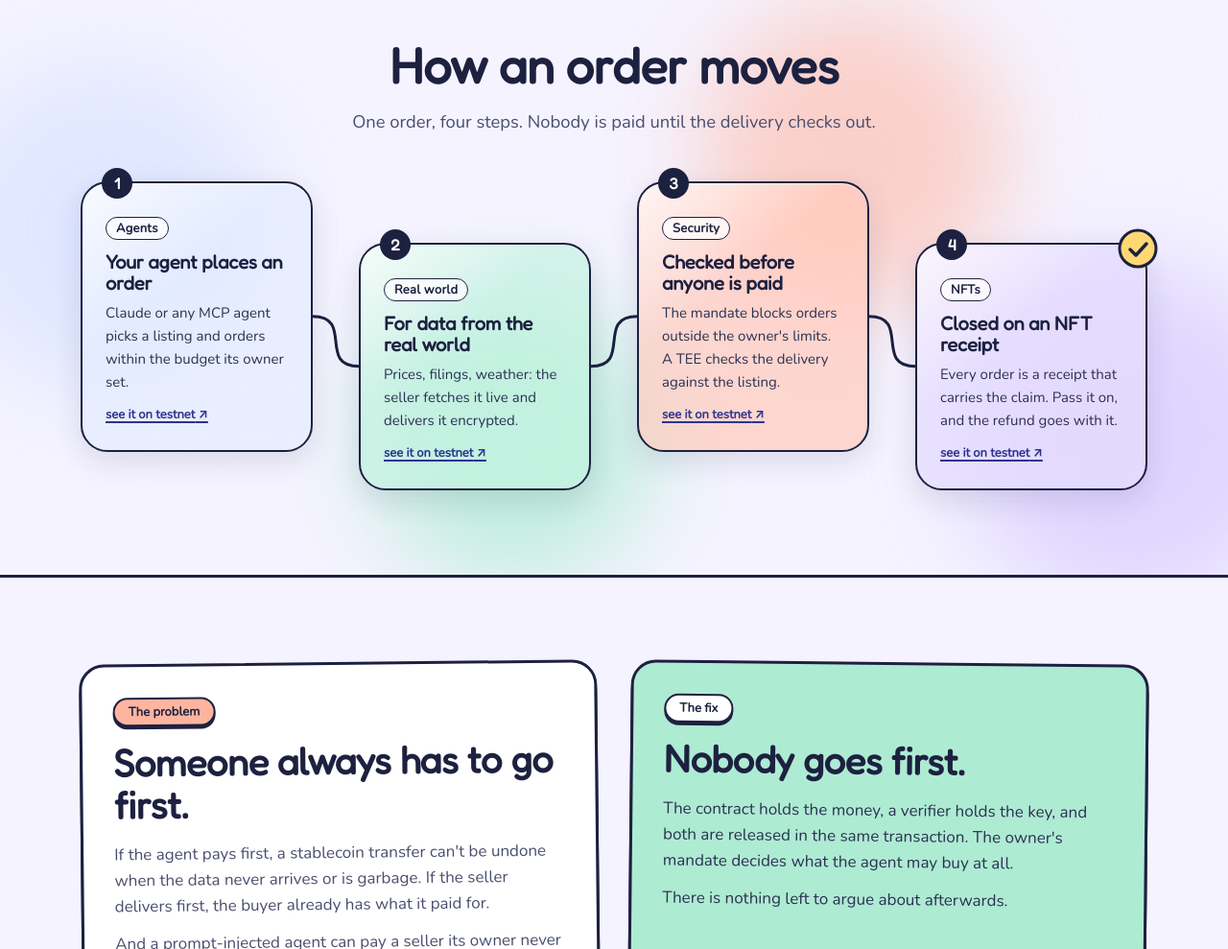
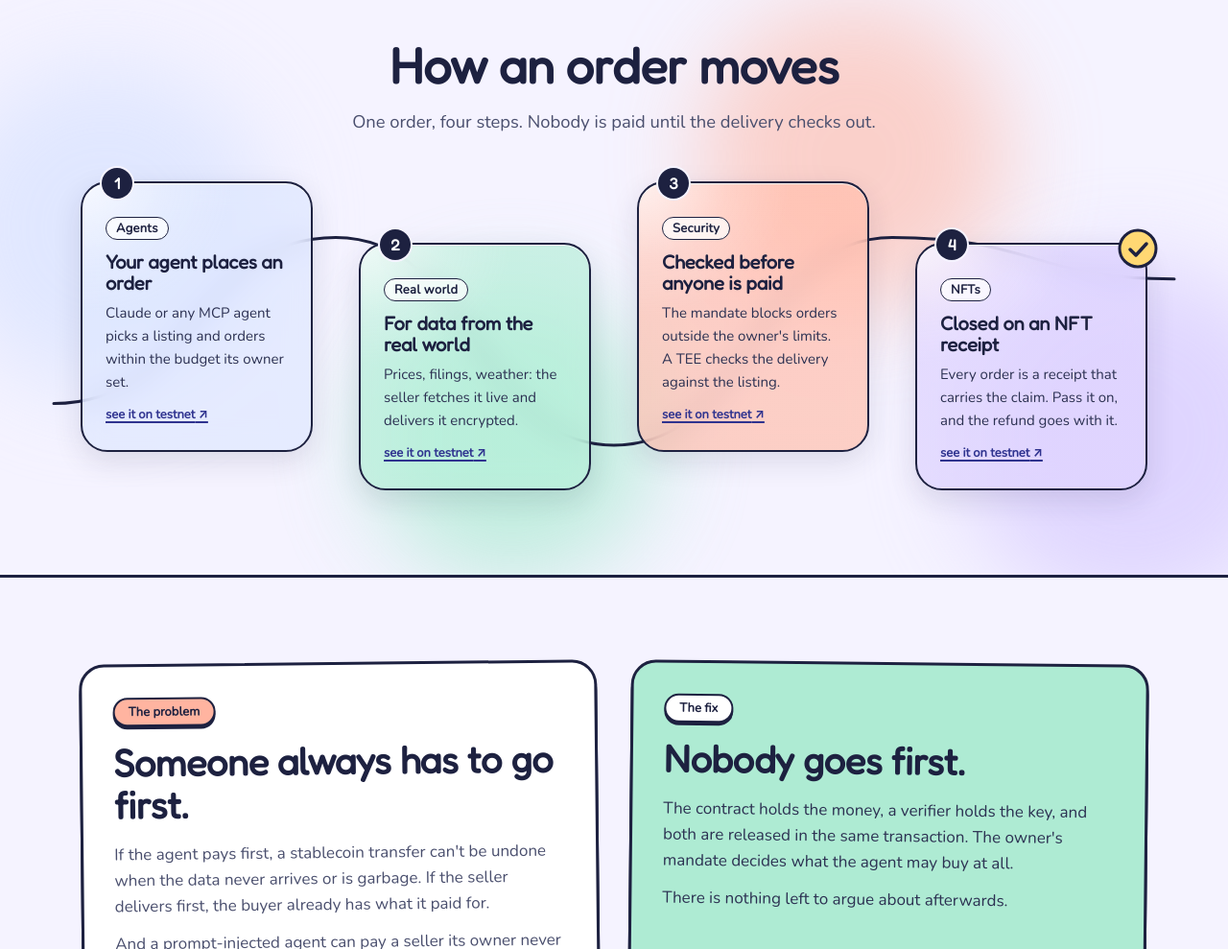
Before and after one commit to iusserhat/horkos, a website built with Vite: page web/index.html in a window 1280 px wide. Shown: the part 2590-3579 px from the top of the page at 96% size. Built offline with nearby package versions, Linux system fonts and the light colour scheme; no server answers; files whose address does not match are found by name.

Commit message:
Site: glass bubbles read as glass (lower tint, specular highlight, blobs show through), one continuous wavy path weaving through the gaps, ringed step badges; header nav wraps below 1040px (no sideways scroll at 768). CI: contract hash comparison removed (runner compiles different bytes); verify-deployed.sh stays a documented local check
Co-Authored-By: Claude Opus 5.5 <noreply@anthropic.com>

```diff
--- a/web/src/sections/steps.ts
+++ b/web/src/sections/steps.ts
@@ -98,35 +98,41 @@ export function steps() {
       const r = li.getBoundingClientRect();
       return { l: r.left - box.left, r: r.right - box.left, t: r.top - box.top, b: r.bottom - box.top };
     });
+    // One continuous wavy path through all four bubbles.
     let d = "";
     if (column) {
-      // Down the left gutter, a gentle wave past each bubble.
       const x = 18;
-      d = `M ${x} ${rects[0].t + 24}`;
+      d = `M ${x} ${rects[0].t + 16}`;
       for (let i = 1; i < rects.length; i++) {
-        const y0 = rects[i - 1].t + 24;
-        const y1 = rects[i].t + 24;
+        const y0 = rects[i - 1].t + 16;
+        const y1 = rects[i].t + 16;
         const amp = i % 2 ? 14 : -14;
         d += ` C ${x + amp} ${y0 + (y1 - y0) / 3}, ${x - amp} ${y0 + (2 * (y1 - y0)) / 3}, ${x} ${y1}`;
       }
-      d += ` L ${x} ${rects[rects.length - 1].t + 60}`;
+      const last = rects[rects.length - 1];
+      d += ` C ${x + 14} ${last.t + 60}, ${x - 14} ${last.b - 60}, ${x} ${last.b - 24}`;
     } else {
-      // From each bubble's side to the next one, looping through the gap.
-      for (let i = 0; i < rects.length - 1; i++) {
-        const a = rects[i];
-        const b = rects[i + 1];
-        const sameRow = b.l > a.l;
-        const ay = (a.t + a.b) / 2;
-        const by = (b.t + b.b) / 2;
-        if (sameRow) {
-          const gap = b.l - a.r;
-          d += `${i ? " " : ""}M ${a.r} ${ay} C ${a.r + gap * 0.9} ${ay}, ${b.l - gap * 0.9} ${by}, ${b.l} ${by}`;
-        } else {
-          // 2×2: from the bottom of bubble 2 back to the top of bubble 3.
-          const ax = (a.l + a.r) / 2;
-          const bx = (b.l + b.r) / 2;
-          d += ` M ${ax} ${a.b} C ${ax} ${a.b + 70}, ${bx} ${b.t - 70}, ${bx} ${b.t}`;
+      const c = rects.map((r) => ({ x: (r.l + r.r) / 2, y: (r.t + r.b) / 2 }));
+      const oneRow = rects.every((r) => r.t < rects[0].b);
+      let pts: { x: number; y: number }[];
+      if (oneRow) {
+        // Weave through the gaps: alternately high and low, so the line is seen crossing each gap.
+        const mid = rects.reduce((m, r) => m + (r.t + r.b) / 2, 0) / rects.length;
+        const swing = Math.min(110, (rects[0].b - rects[0].t) / 2.6);
+        pts = [{ x: rects[0].l - 28, y: mid + swing * 0.6 }];
+        for (let i = 0; i < rects.length - 1; i++) {
+          pts.push({ x: (rects[i].r + rects[i + 1].l) / 2, y: mid + (i % 2 ? swing : -swing) });
         }
+        pts.push({ x: rects[rects.length - 1].r + 28, y: mid - swing * 0.6 });
+      } else {
+        pts = [{ x: rects[0].l - 20, y: c[0].y }, ...c, { x: rects[rects.length - 1].r + 20, y: c[c.length - 1].y }];
+      }
+      d = `M ${pts[0].x} ${pts[0].y}`;
+      for (let i = 1; i < pts.length; i++) {
+        const a = pts[i - 1];
+        const b = pts[i];
+        const k = (b.x - a.x) / 2;
+        d += oneRow || Math.abs(b.y - a.y) < 40 ? ` C ${a.x + k} ${a.y}, ${b.x - k} ${b.y}, ${b.x} ${b.y}` : ` C ${a.x} ${a.y + 120}, ${b.x} ${b.y - 120}, ${b.x} ${b.y}`;
       }
     }
     path.setAttribute("d", d);
--- a/web/src/styles/components.css
+++ b/web/src/styles/components.css
@@ -52,7 +52,9 @@
 .theme-toggle {
   margin-left: var(--s1);
 }
-@media (max-width: 760px) {
+/* Below ~1040px the links, CTA and theme button do not fit on one row: the nav
+   moves to its own row (scrollable on phones). */
+@media (max-width: 1040px) {
   .site-header .wrap {
     flex-wrap: wrap;
     gap: var(--s3);
--- a/web/src/styles/home.css
+++ b/web/src/styles/home.css
@@ -285,7 +285,8 @@
 .lq-flow > li:nth-child(even) { margin-top: var(--s8); }
 .lq-bubble {
   --tint: 217, 227, 255;
-  --glass: 0.45;
+  --glass: 0.3;
+  --tint-a: 0.6;
   position: relative;
   padding: var(--s6) var(--s5) var(--s5);
   border: 2px solid var(--ink);
@@ -293,8 +294,8 @@
   color: var(--on-pastel);
   background-color: rgba(255, 255, 255, var(--glass));
   background-image:
-    linear-gradient(140deg, rgba(255, 255, 255, 0.75) 0%, rgba(255, 255, 255, 0) 38%),
-    linear-gradient(rgba(var(--tint), 0.5), rgba(var(--tint), 0.5));
+    radial-gradient(120% 90% at 0% 0%, rgba(255, 255, 255, 0.7) 0%, rgba(255, 255, 255, 0.18) 32%, rgba(255, 255, 255, 0) 55%),
+    linear-gradient(rgba(var(--tint), var(--tint-a)), rgba(var(--tint), var(--tint-a)));
   box-shadow: inset 0 1px 0 rgba(255, 255, 255, 0.8), 0 10px 30px rgba(29, 33, 64, 0.12);
   -webkit-backdrop-filter: blur(14px) saturate(140%);
   backdrop-filter: blur(14px) saturate(140%);
@@ -317,6 +318,7 @@
   border-radius: 50%;
   background: var(--ink);
   color: #fff;
+  box-shadow: 0 0 0 2px #f5f3ff;
   font: 700 1rem var(--font-display);
 }
 .lq-tag {
@@ -362,11 +364,11 @@
 @media (prefers-reduced-motion: reduce) {
   .lq-done .lq-seal { transition: none; }
 }
-:root[data-theme="dark"] .lq-bubble { --glass: 0.8; }
-:root[data-theme="dark"] .lq-blob { opacity: 0.35; }
+:root[data-theme="dark"] .lq-bubble { --glass: 0.2; --tint-a: 0.55; }
+:root[data-theme="dark"] .lq-blob { opacity: 0.5; }
 @media (prefers-color-scheme: dark) {
-  :root:not([data-theme="light"]) .lq-bubble { --glass: 0.8; }
-  :root:not([data-theme="light"]) .lq-blob { opacity: 0.35; }
+  :root:not([data-theme="light"]) .lq-bubble { --glass: 0.2; --tint-a: 0.55; }
+  :root:not([data-theme="light"]) .lq-blob { opacity: 0.5; }
 }
 @media (max-width: 1000px) {
   .lq-flow { grid-template-columns: repeat(2, minmax(0, 1fr)); }
```
Also changed, not shown: .github/workflows/ci.yml, README.md.
